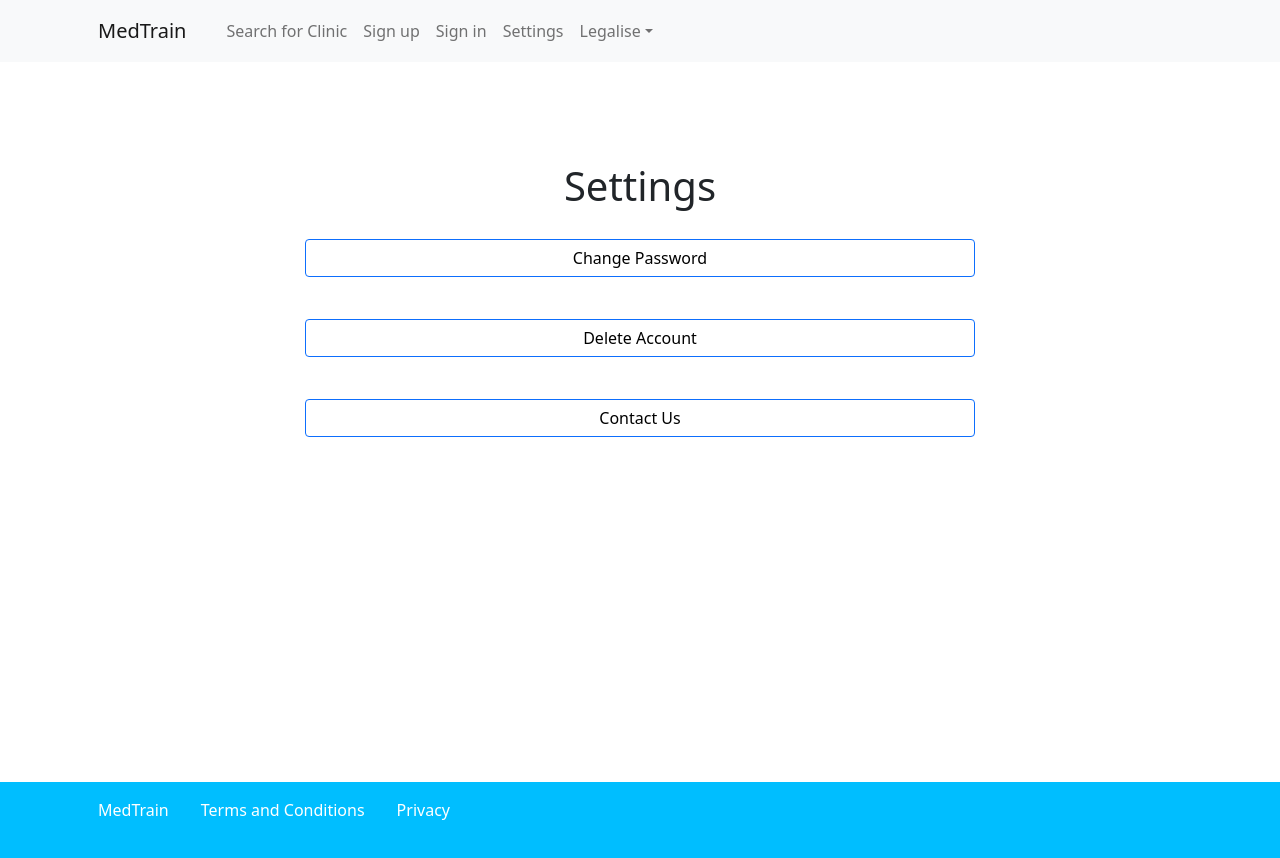
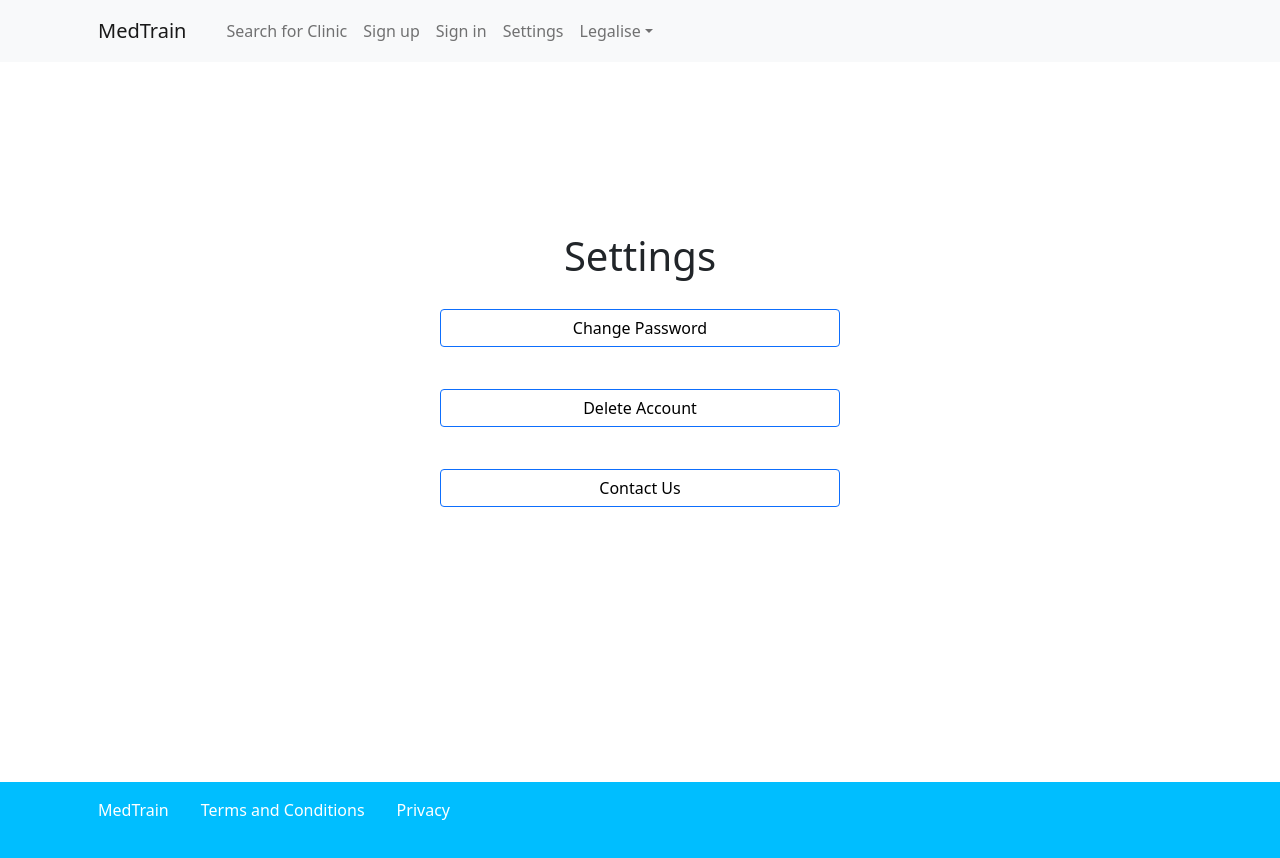
Before and after one commit to RichardBanh/medtrain, a React (Create React App) app: page /settings in a window 1280 px wide. Shown: the top 858 px of the page. Built offline with nearby package versions, Linux system fonts and the light colour scheme; no server answers; what aws-amplify would draw is missing.

Commit message:
added sign in page layout

```diff
--- /dev/null
+++ b/src/Amplify_Account_FUNCTIONS/Login_redirect.js
@@ -0,0 +1,10 @@
+import { current_user } from './current_account';
+
+export const login_redirect = async (navigate) => {
+	const { success, user } = await current_user();
+	if (success) {
+		return;
+	} else {
+		return navigate('/signin');
+	}
+};
--- /dev/null
+++ b/src/Amplify_Account_FUNCTIONS/current_account.js
@@ -0,0 +1,10 @@
+import { Auth } from 'aws-amplify';
+
+export const current_user = async () => {
+	try {
+		const user = await Auth.currentAuthenticatedUser();
+		return { success: true, user };
+	} catch (error) {
+		return { success: false, error };
+	}
+};
--- a/src/App.css
+++ b/src/App.css
@@ -1,16 +1,5 @@
 .App {
 	text-align: center;
-}
-
-.App-logo {
-	height: 40vmin;
-	pointer-events: none;
-}
-
-@media (prefers-reduced-motion: no-preference) {
-	.App-logo {
-		animation: App-logo-spin infinite 20s linear;
-	}
 }
 
 .App-header {
@@ -22,15 +11,6 @@
 	justify-content: center;
 	font-size: calc(10px + 2vmin);
 	color: white;
-}
-
-.App-link {
-	color: #61dafb;
-}
-
-.input_block {
-	flex-direction: row;
-	justify-content: space-around;
 }
 
 .input_form {
--- a/src/Pages/Change_password.jsx
+++ b/src/Pages/Change_password.jsx
@@ -1,11 +1,19 @@
 import { useState } from 'react';
 import { Container } from 'react-bootstrap';
-
+import { useEffect } from 'react';
+import { useNavigate } from 'react-router-dom';
+import { login_redirect } from '../Amplify_Account_FUNCTIONS/Login_redirect';
 const Change_password = () => {
 	const [password1, set_password1] = useState('');
 
 	const [password2, set_password2] = useState('');
-	const submit_password_change = () => {};
+
+	const navigate = useNavigate();
+
+	useEffect(() => {
+		login_redirect(navigate);
+	}, []);
+
 	return (
 		<Container>
 			<div className='form-floating' style={{ width: '70%' }}>
--- a/src/Pages/Settings.jsx
+++ b/src/Pages/Settings.jsx
@@ -3,20 +3,26 @@ import { useNavigate } from 'react-router-dom';
 
 const Settings = () => {
 	const navigate = useNavigate();
-
 	return (
-		<div className='d-flex flex-column ' style={{ height: '90vh' }}>
+		<div
+			className='d-flex flex-column align-items-center justify-content-center'
+			style={{ height: '90vh' }}
+		>
 			<Container
 				style={{ marginTop: '100px', height: '60vh' }}
 				className='d-flex flex-column align-items-center'
 			>
 				<h1>Settings</h1>
 				<div
-					className='d-flex flex-column justify-content-around'
-					style={{ width: '60%', height: '50%' }}
+					className='d-flex flex-column justify-content-around align-items-center'
+					style={{ width: '100%', height: '50%' }}
 				>
 					<Button
-						style={{ backgroundColor: 'white', color: 'black' }}
+						style={{
+							backgroundColor: 'white',
+							color: 'black',
+							minWidth: '400px',
+						}}
 						onClick={() => {
 							navigate('/password');
 						}}
@@ -24,16 +30,23 @@ const Settings = () => {
 						Change Password
 					</Button>
 					<Button
-						style={{ backgroundColor: 'white', color: 'black' }}
+						style={{
+							backgroundColor: 'white',
+							color: 'black',
+							minWidth: '400px',
+						}}
 						onClick={() => {
 							navigate('/delete');
 						}}
 					>
 						Delete Account
 					</Button>
-
 					<a
-						style={{ backgroundColor: 'white', color: 'black' }}
+						style={{
+							backgroundColor: 'white',
+							color: 'black',
+							minWidth: '400px',
+						}}
 						className='btn btn-primary'
 						type='button'
 						href='mailto: contact@strukt.ca'
--- a/src/Pages/Sign_in.jsx
+++ b/src/Pages/Sign_in.jsx
@@ -1,40 +1,70 @@
+import { Container } from 'react-bootstrap';
+import { useState } from 'react';
 const Sign_in = () => {
+	const [email, set_email] = useState('');
+	const [password, set_password] = useState('');
 
+	const submit_login = () => {
+		let obj_payload = { email, password };
+	};
 	return (
-		<main class='form-signin'>
-			<form>
-				<h1 class='h3 mb-3 fw-normal'>Please sign in</h1>
-
-				<div class='form-floating'>
+		<Container
+			style={{ height: '90vh', width: '90%' }}
+			className='d-flex align-items-center justify-content-center'
+		>
+			<main className='form-signin' style={{ height: '100%', width: '100%' }}>
+				<form
+					style={{ width: '100%', height: '80%' }}
+					className='d-flex justify-content-evenly flex-column align-items-center'
+					onSubmit={(e) => {
+						e.preventDefault();
+						submit_login();
+					}}
+				>
+					<h1 className='h1 mb-3 fw-normal'>Welcome to Medical Train!</h1>
+					<div
+						className='form-floating'
+						style={{ width: '40%', minWidth: '250px' }}
+					>
 						<input
 							type='email'
-						class='form-control'
+							className='form-control'
 							id='floatingInput'
 							placeholder='name@example.com'
+							required
+							onChange={(e) => {
+								set_email(e.target.value);
+							}}
 						/>
 						<label for='floatingInput'>Email address</label>
 					</div>
-				<div class='form-floating'>
+					<div
+						className='form-floating'
+						style={{ width: '40%', minWidth: '250px' }}
+					>
 						<input
 							type='password'
-						class='form-control'
+							className='form-control'
 							id='floatingPassword'
 							placeholder='Password'
+							required
+							onChange={(e) => {
+								set_password(e.target.value);
+							}}
 						/>
 						<label for='floatingPassword'>Password</label>
 					</div>
 
-				<div class='checkbox mb-3'>
-					<label>
-						<input type='checkbox' value='remember-me' /> Remember me
-					</label>
-				</div>
-				<button class='w-100 btn btn-lg btn-primary' type='submit'>
+					<button
+						className='btn btn-lg btn-primary'
+						type='submit'
+						style={{ width: '40%', minWidth: '250px' }}
+					>
 						Sign in
 					</button>
-				<p class='mt-5 mb-3 text-muted'>© 2017–2021</p>
 				</form>
 			</main>
+		</Container>
 	);
 };
 
```
Lines whose indentation alone changed are shown as unchanged.
